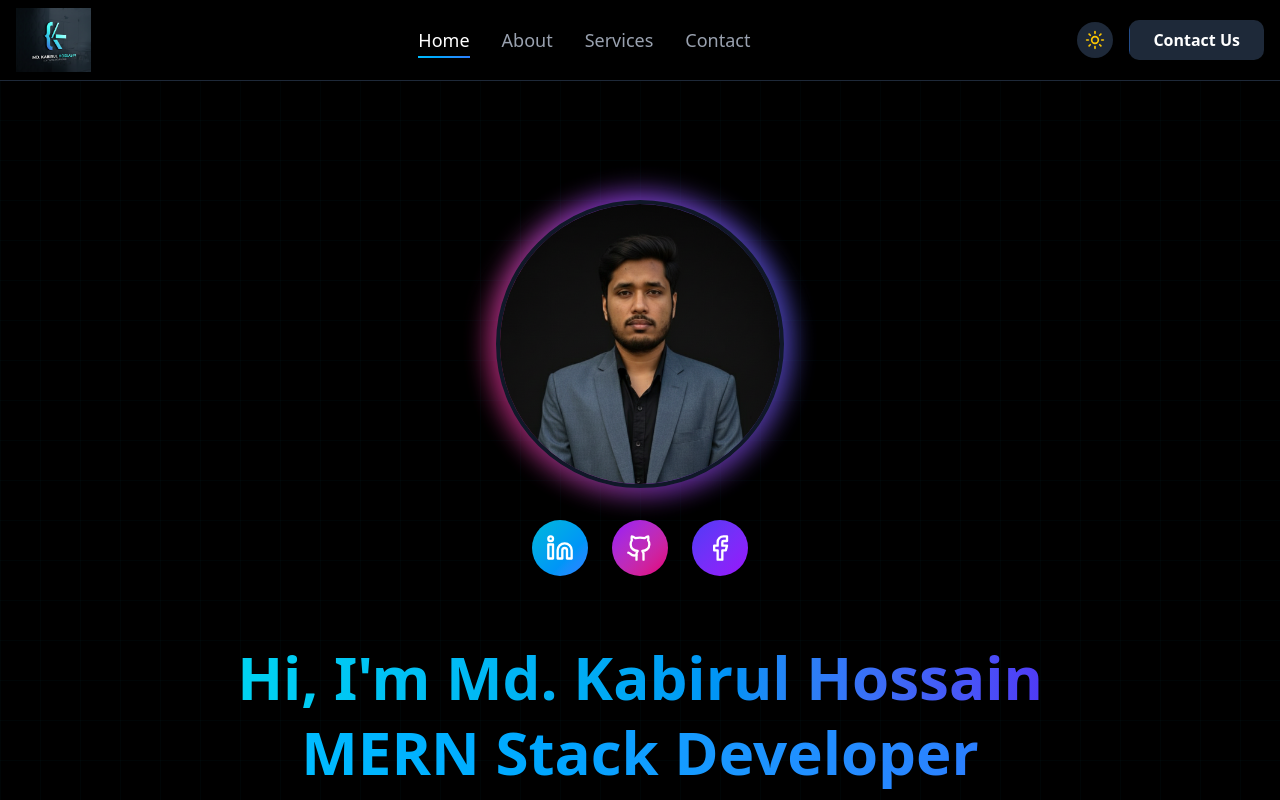
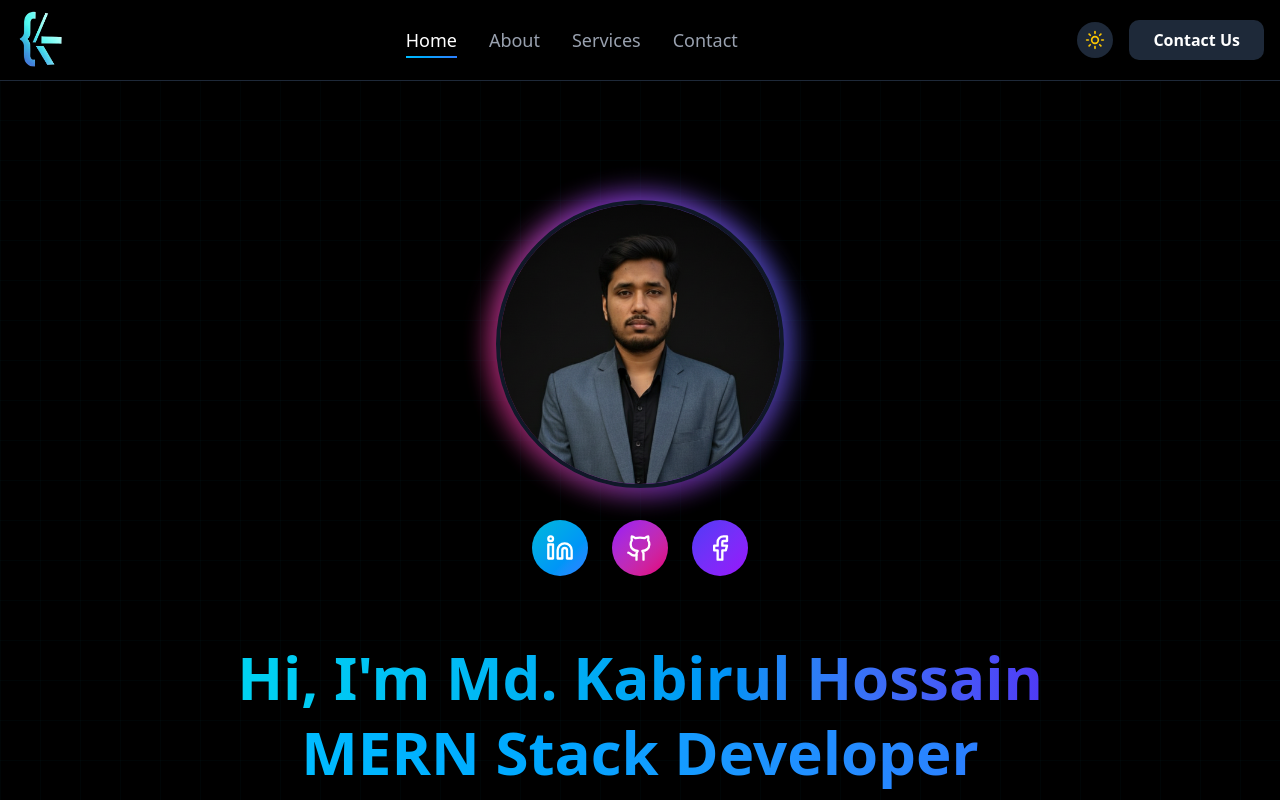
Before and after one commit to mdkabirulhossain/portfolio, a Next.js app: page / in a window 1280 px wide. Shown: the top 800 px of the page. Built offline with nearby package versions, Linux system fonts and the light colour scheme.

Commit message:
Updated Logo

```diff
--- a/components/Navbar.tsx
+++ b/components/Navbar.tsx
@@ -53,11 +53,11 @@ export default function Navbar() {
         >
           <Link href="/" className="flex items-center">
             <Image
-              src="/images/Kabirul-logo.png"
+              src="/images/logo2.png"
               alt="Md. Kabirul Hossain Logo"
               width={180}
               height={60}
-              className="h-12 sm:h-16 w-auto object-contain"
+              className="h-12 sm:h-18 w-auto object-contain"
               priority
             />
           </Link>
```
Also changed, not shown: public/images/logo1.png (added), public/images/logo2.png (added).
